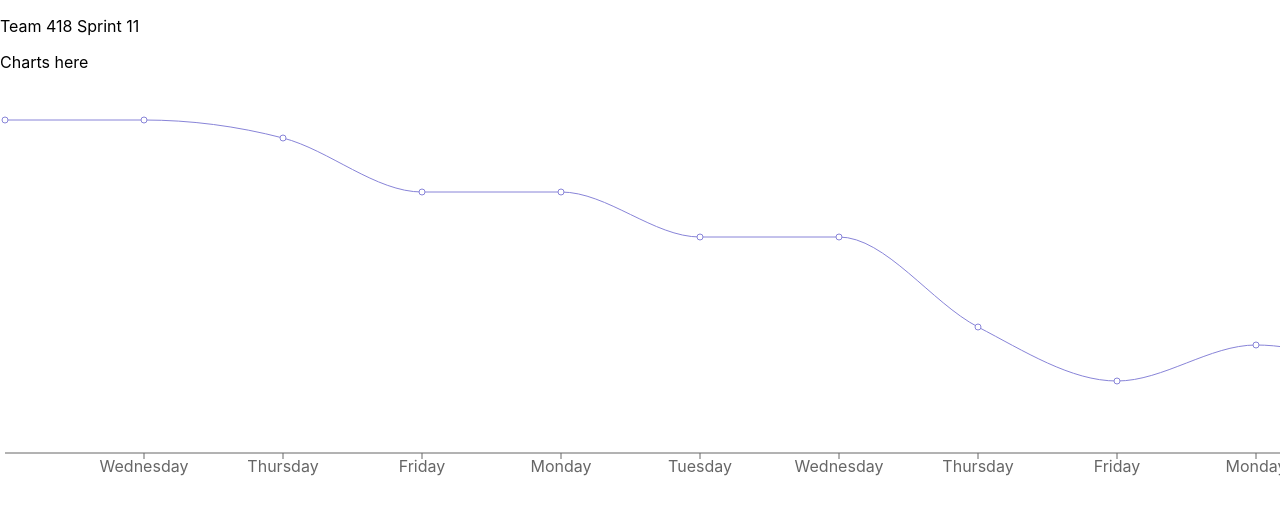
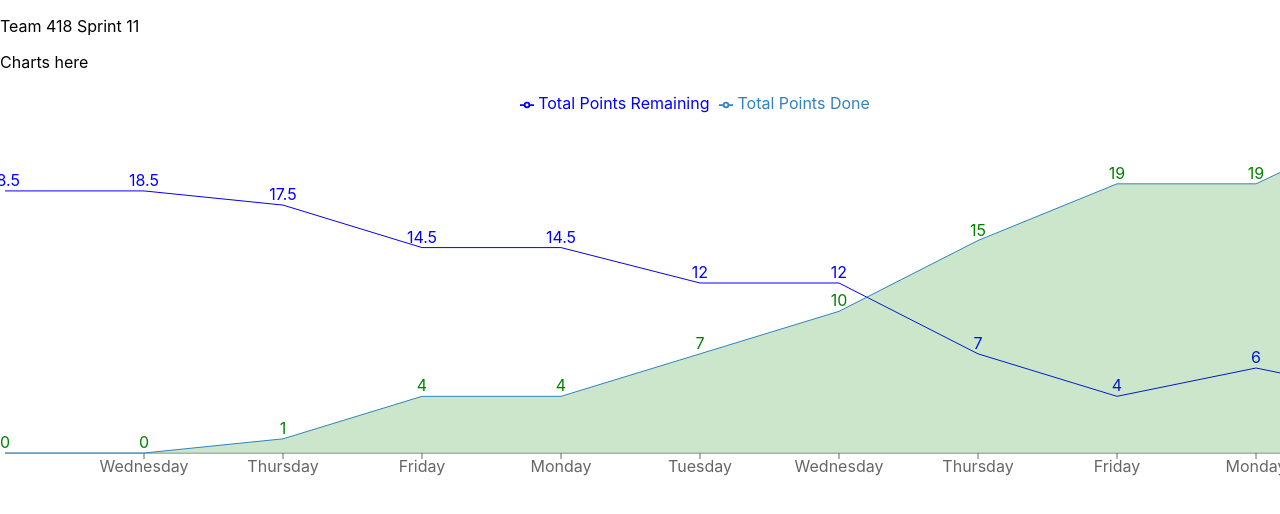
Before and after one commit to jtowe1/sprint-report-react, a React (Create React App) app: page / in a window 1280 px wide. Shown: the top 514 px of the page. Built offline with nearby package versions, Linux system fonts and the light colour scheme.

Commit message:
Use AreaChart

```diff
--- a/src/pages/Charts.tsx
+++ b/src/pages/Charts.tsx
@@ -1,5 +1,5 @@
 import React from 'react';
-import { Line, LineChart, XAxis } from 'recharts';
+import { Area, AreaChart, LabelList, Legend, XAxis } from 'recharts';
 import { useSprint } from '../context/SprintContext';
 
 const Charts: React.FC = () => {
@@ -9,10 +9,16 @@ const Charts: React.FC = () => {
         <>
             <p>{sprint.name}</p>
             <p>Charts here</p>
-            <LineChart width={1400} height={400} data={sprint.days}>
+            <AreaChart width={1400} height={400} data={sprint.days}>
                 <XAxis dataKey="day" />
-                <Line type="monotone" dataKey="totalPointsRemaining" stroke="#8884d8" />
-            </LineChart>
+                <Legend verticalAlign="top" />
+                <Area name="Total Points Remaining" dataKey="totalPointsRemaining" stroke="blue" fill="#FFFFFF" >
+                    <LabelList dataKey="totalPointsRemaining" position="top" fill="blue"/>
+                </Area>
+                <Area name="Total Points Done" dataKey="totalPointsDone" fill="green" fillOpacity={0.2}>
+                <LabelList dataKey="totalPointsDone" position="top" fill="green"/>
+                </Area>
+            </AreaChart>
         </>
     );
 }
```
